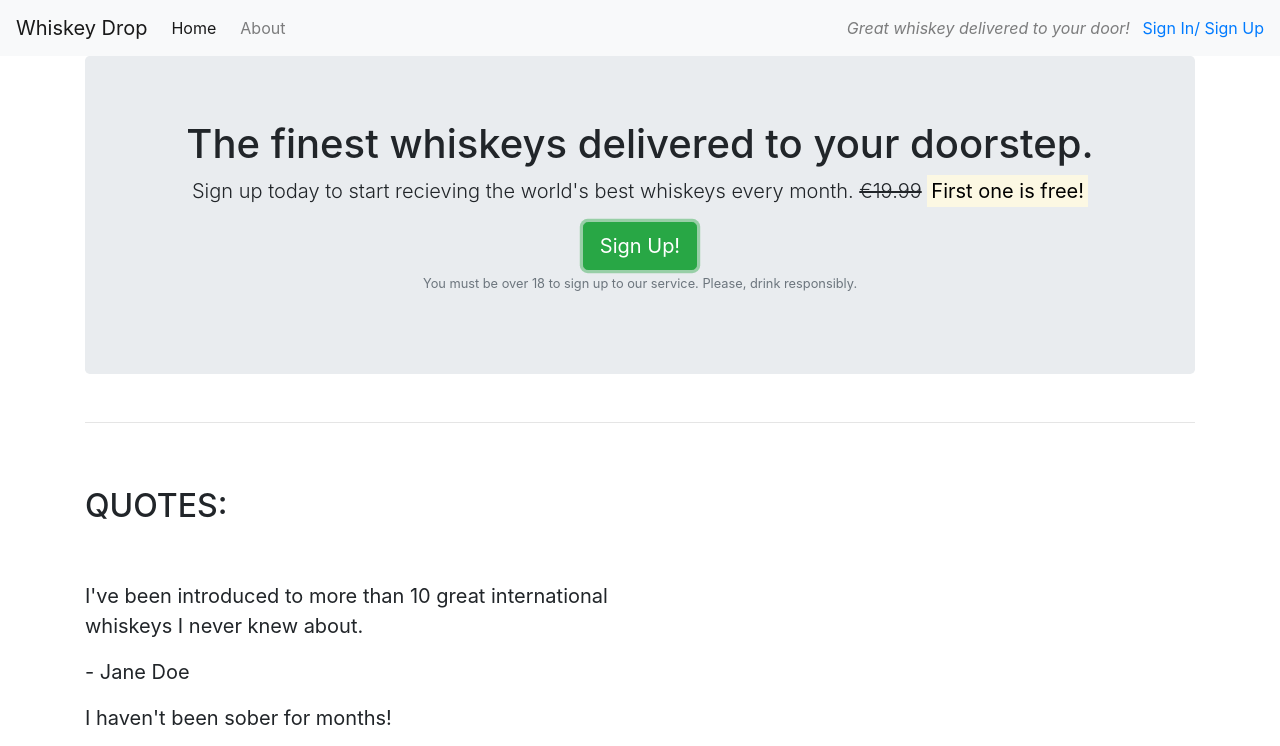
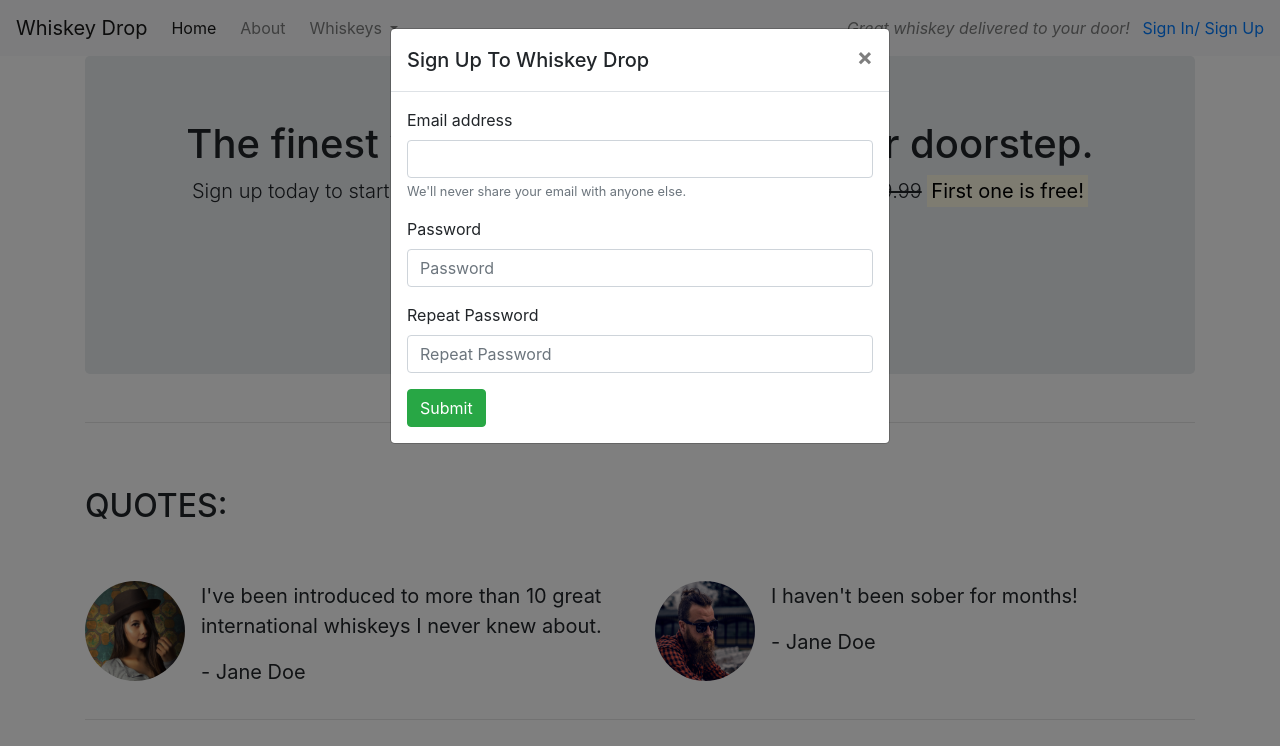
Before and after one commit to jakelashbrook/bootstrap-project, a plain HTML site: page index.html in a window 1280 px wide. Both pictures are taken after a click on the button "Sign Up!". Shown: the top 746 px of the page. Drawn offline with nearby package versions, Linux system fonts and the light colour scheme.

Commit message:
Add Images to Quotes. Add Modal Sign Up

```diff
--- a/index.html
+++ b/index.html
@@ -5,16 +5,36 @@
     <title>Whiskey Drop | Taste a new whiskey every month</title>
     <meta name="viewport" content="width=device-width, initial-scale=1.0">
     <link rel="stylesheet" href="https://stackpath.bootstrapcdn.com/bootstrap/4.3.1/css/bootstrap.min.css" integrity="sha384-ggOyR0iXCbMQv3Xipma34MD+dH/1fQ784/j6cY/iJTQUOhcWr7x9JvoRxT2MZw1T" crossorigin="anonymous">
-    <script src="https://stackpath.bootstrapcdn.com/bootstrap/4.3.1/js/bootstrap.min.js" integrity="sha384-JjSmVgyd0p3pXB1rRibZUAYoIIy6OrQ6VrjIEaFf/nJGzIxFDsf4x0xIM+B07jRM" crossorigin="anonymous"></script>
+
 </head>
 <body>
 <nav class="navbar navbar-light bg-light navbar-expand-sm">
     <a href="/" class="navbar-brand">Whiskey Drop</a>
+
+    <button class="navbar-toggler ml-auto" type="button" data-toggle="collapse" data-target="#navbarNavDropdown"
+    aria-controls="navbarNavDropdown" aria-expanded="false" aria-label="Toggle navigation">
+    <span class="navbar-toggler-icon"></span></button>
+
+    <div class="collapse navbar-collapse" id="navbarNavDropdown">
+
         <ul class="navbar-nav mr-auto">
             <li class="active nav-item mr-2"><a class="nav-link" href="/">Home</a></li>
              <li class="nav-item mr-2"><a class="nav-link" href="/about">About</a></li>
+             <li class="nav-item dropdown">
+                <a class="nav-link dropdown-toggle" href="#" id="navbarDropdownMenuLink" role="button"
+                data-toggle="dropdown" aria-haspopup="true" aria-expanded="false">
+                Whiskeys
+                </a>
+                <div class="dropdown-menu" aria-labelledby="navbarDropdownMenuLink">
+                    <a class="dropdown-item" href="#">Irish</a>
+                    <a class="dropdown-item" href="#">Scotch</a>
+                    <a class="dropdown-item" href="#">Japanese</a>
+                    <a class="dropdown-item" href="#">American</a>
+                </div>
+             </li>
             <li class="nav-item mr-2 d-block d-sm-none"><a class="nav-link" href="/login">Sign In/Sign Up</a></li>
         </ul>
+    </div>
     <div class="d-none d-md-block">
         <p class="navbar-text my-auto mr-2"><i>Great whiskey delivered to your door!</i></p>
         <a href="/login">Sign In/ Sign Up</a>
@@ -30,7 +50,7 @@
                 <s class="d-none d-sm-inline">€19.99</s>
                 <span class="d-inline d-sm-none"><br></span>
                 <strong><mark>First one is free!</mark></strong></p>
-                 <button class="btn btn-success btn-lg">Sign Up!</button>
+                 <button class="btn btn-success btn-lg" data-toggle="modal" data-target="#signUpModal">Sign Up!</button>
                 <p class="text-muted"><small>You must be over 18 to sign up to our service. Please, drink responsibly.</small></p>
                 </section>
              </div>
@@ -49,18 +69,34 @@
 
     <div class="row">
         <div class="col-12 col-md-6">
+            <div class="media">
+            <div class="d-none d-sm-block">
+                <img src="images/girl-image.png" class="rounded-circle mr-3"
+                height="100" width="100">
+                </div>
+                <div class="media-body">
                     <blockquote class="blockquote">
                     <p>I've been introduced to more than 10 great international whiskeys I never
                      knew about.</p>
                     <p>- Jane Doe</p>
                 </blockquote>
                 </div>
+            </div>
+        </div>
 
-        <div class="col-12">
+        <div class="col-12 col-md-6">
+        <div class="media">
+            <div class="d-none d-sm-block">
+                <img src="images/guy-image.png" class="rounded-circle mr-3"
+                height="100" width="100">
+                </div>
+                <div class="media-body">
                     <blockquote class="blockquote">
                     <p>I haven't been sober for months!</p>
                     <p>- Jane Doe</p>
                     </blockquote>
+                </div>
+            </div>
         </div>
     </div>
     </section>
@@ -165,5 +201,43 @@
     </section>
     </article>
 
+    <div class="modal" tabindex="-1" role="dialog" id="signUpModal">
+  <div class="modal-dialog" role="document">
+    <div class="modal-content">
+      <div class="modal-header">
+        <h5 class="modal-title">Sign Up To Whiskey Drop</h5>
+        <button type="button" class="close" data-dismiss="modal" aria-label="Close">
+          <span aria-hidden="true">&times;</span>
+        </button>
+      </div>
+      <div class="modal-body">
+        <form>
+  <div class="form-group">
+    <label for="exampleInputEmail1">Email address</label>
+    <input type="email" class="form-control" id="exampleInputEmail1" aria-describedby="emailHelp">
+    <small id="emailHelp" class="form-text text-muted">We'll never share your email with anyone else.</small>
+  </div>
+  <div class="form-group">
+    <label for="password">Password</label>
+    <input type="password" class="form-control" id="password" placeholder="Password">
+  </div>
+  <div class="form-group">
+    <label for="repeatPassword">Repeat Password</label>
+    <input type="password" class="form-control" id="repeatPassword" placeholder="Repeat Password">
+  </div>
+  <button type="submit" class="btn btn-success">Submit</button>
+</form>
+      </div>
+    </div>
+  </div>
+</div>
+
+
+<script src="https://code.jquery.com/jquery-3.5.1.slim.min.js"
+integrity="sha384-DfXdz2htPH0lsSSs5nCTpuj/zy4C+OGpamoFVy38MVBnE+IbbVYUew+OrCXaRkfj" crossorigin="anonymous"></script>
+<script src="https://cdn.jsdelivr.net/npm/popper.js@1.16.1/dist/umd/popper.min.js"
+integrity="sha384-9/reFTGAW83EW2RDu2S0VKaIzap3H66lZH81PoYlFhbGU+6BZp6G7niu735Sk7lN" crossorigin="anonymous"></script>
+<script src="https://cdn.jsdelivr.net/npm/bootstrap@4.5.3/dist/js/bootstrap.bundle.min.js"
+integrity="sha384-ho+j7jyWK8fNQe+A12Hb8AhRq26LrZ/JpcUGGOn+Y7RsweNrtN/tE3MoK7ZeZDyx" crossorigin="anonymous"></script>
 </body>
 </html>
```
Also changed, not shown: images/girl-image.png (added), images/guy-image.png (added). Lines whose indentation alone changed are shown as unchanged.
